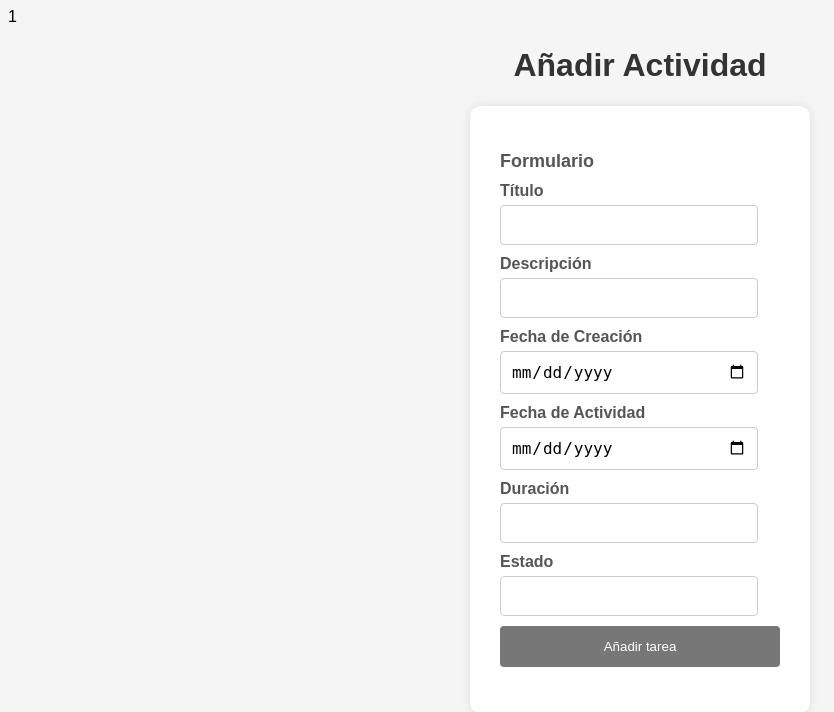
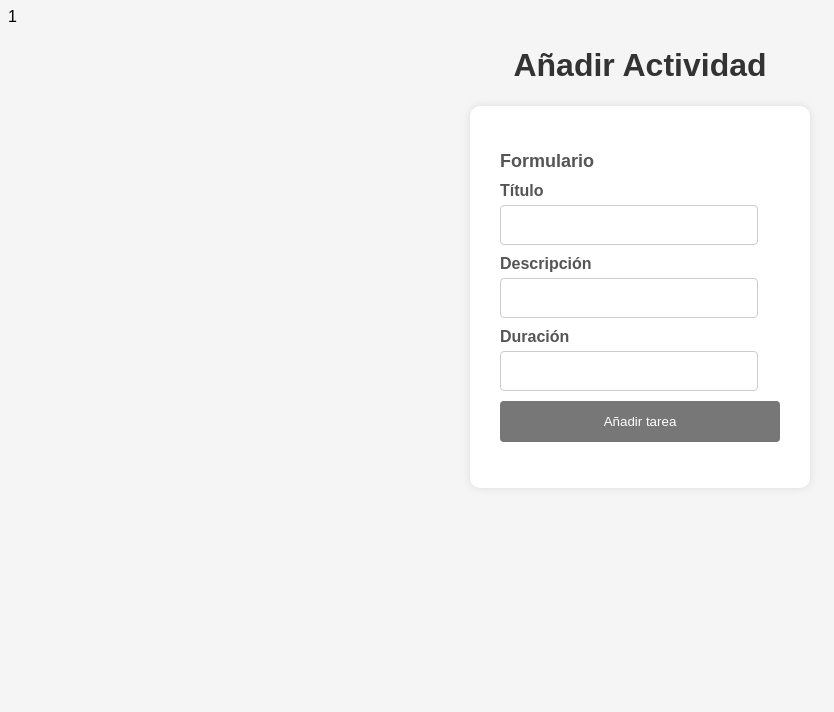
Before and after one commit to xaviphp/proyecto, a PHP site: the page made by añadir_tarea.php in a window 1280 px wide. Shown: the top 712 px of the page, without its empty margins (0-834 px from the left). Run offline with PHP 8.4, Linux system fonts and the light colour scheme; the visitor is signed in with stand-in values (Sample User, id 1).

Commit message:
seguimos

```diff
--- a/añadir_tarea.php
+++ b/añadir_tarea.php
@@ -6,10 +6,8 @@ if ($_SERVER['REQUEST_METHOD'] === 'POST') {
   // Obtener los valores del formulario
   $titulo = $_POST['titulo'];
   $descripcion = $_POST['descripcion'];
-  $fechaCreacion = $_POST['fecha_creacion'];
   $fechaActividad = $_POST['fecha_actividad'];
   $duracion = $_POST['duracion'];
-  $estado = $_POST['estado'];
 
   // Aquí puedes realizar la lógica para guardar la actividad en la base de datos o en algún otro lugar
 
@@ -21,11 +19,11 @@ if ($_SERVER['REQUEST_METHOD'] === 'POST') {
 }
 
 
-$statement = $conexion->prepare('INSERT INTO tarea VALUES (1, 1, 1, :titulo, :descripcion, :fechaCreacion, :fechaActividad, :duracion, :estado)');
+$statement = $conexion->prepare('INSERT INTO tarea VALUES (1, 1, 1, :titulo, :descripcion, :fechaActividad, :duracion,)');
 //Revisar si la sentencia SQL es correcta
 echo "OK sentencia correcta </br>";
 $statement->execute(
-  array(':titulo'=> $titulo, ':descripcion'=> $descripcion, ':fechaCreacion'=> $fechaCreacion, ':fechaActividad'=> $fechaActividad, ':duracion'=> $duracion, ':estado'=> $estado )
+  array(':titulo'=> $titulo, ':descripcion'=> $descripcion, ':fechaActividad'=> $fechaActividad, ':duracion'=> $duracion, 0 )
 );
 //Revisar si se ha enviado todo OK
 echo "OK Todo enviado";
--- a/lista_tareas.php
+++ b/lista_tareas.php
@@ -15,13 +15,11 @@ if (isset($_SESSION["categoria"])) {
     $nombre_categoria = $_SESSION["categoria"];
 
     // Consulta SQL utilizando la variable $nombre_categoria
-    $statementconsulta = $conexion->query("SELECT titulo, descripcion, fecha_actividad FROM tarea INNER JOIN categoria on tarea.id_categoria = categoria.id WHERE categoria.nombre_categoria = '$nombre_categoria'");
+    $statementconsulta = $conexion->query("SELECT titulo, descripcion, fecha_actividad FROM tarea INNER JOIN categoria on tarea.id_categoria = categoria.id WHERE categoria.nombre_categoria = '$nombre_categoria' ORDER BY tarea.fecha_actividad DESC");
     $resultadosconsulta = $statementconsulta->fetchAll();
 }
 
 
 	require './views/tareas/lista_tareas.view.php';
 
-
-
 ?>
--- a/views/tareas/añadir_tarea.view.php
+++ b/views/tareas/añadir_tarea.view.php
@@ -20,20 +20,8 @@
           <input type="text" id="descripcion" name="descripción">
         </div>
         <div class="form-group">
-          <label for="fecha_creacion">Fecha de Creación</label>
-          <input type="date" id="fecha_creacion" name="fecha_creación" required>
-        </div>
-        <div class="form-group">
-          <label for="fecha_actividad">Fecha de Actividad</label>
-          <input type="date" id="fecha_actividad" name="fecha_actividad" required>
-        </div>
-        <div class="form-group">
           <label for="duracion">Duración</label>
           <input type="text" id="duracion" name="duración">
-        </div>
-        <div class="form-group">
-          <label for="estado">Estado</label>
-          <input type="text" id="estado" name="estado">
         </div>
         <button type="submit">Añadir tarea</button>
       </form>
```
